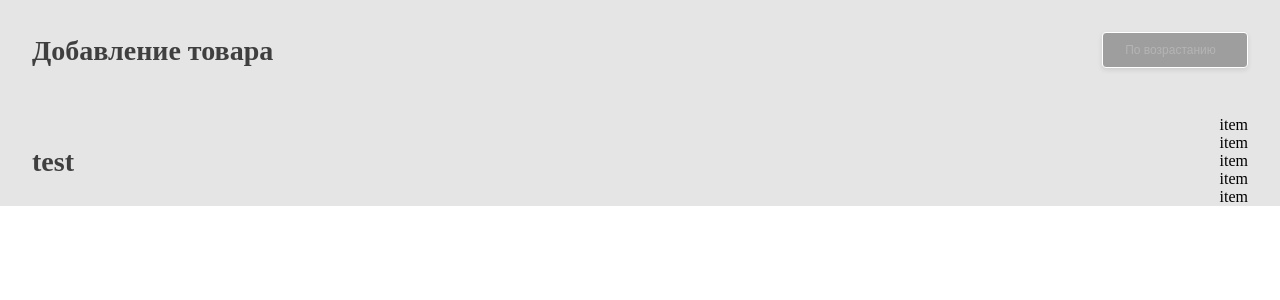
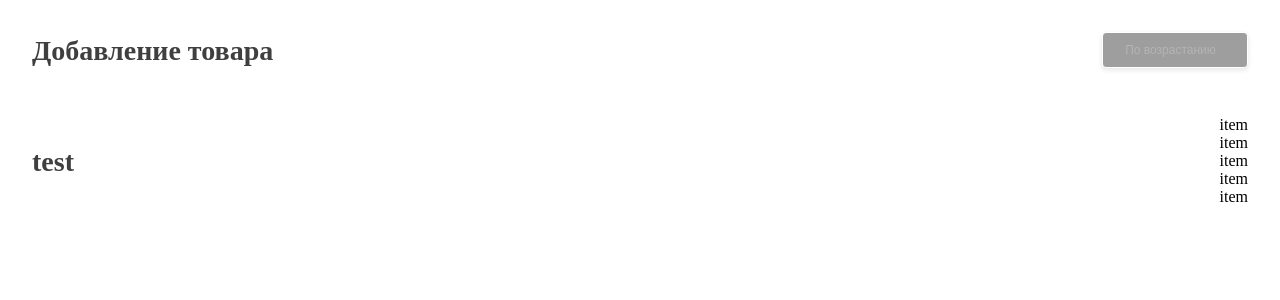
Before and after one commit to Claytone445/ida-store, a Nuxt app: page / in a window 1280 px wide. Shown: the top 300 px of the page. Built offline with nearby package versions, Linux system fonts and the light colour scheme; grey boxes are pictures that could not be loaded.

Commit message:
bg changes

```diff
--- a/pages/index.vue
+++ b/pages/index.vue
@@ -46,8 +46,6 @@ h1 {
 
 .main {
   margin: 32px;
-  background: $mainBG fixed  no-repeat;
-  background-size: 100%;
   max-width: 1440px;
   margin: 0 auto;
 }
```
